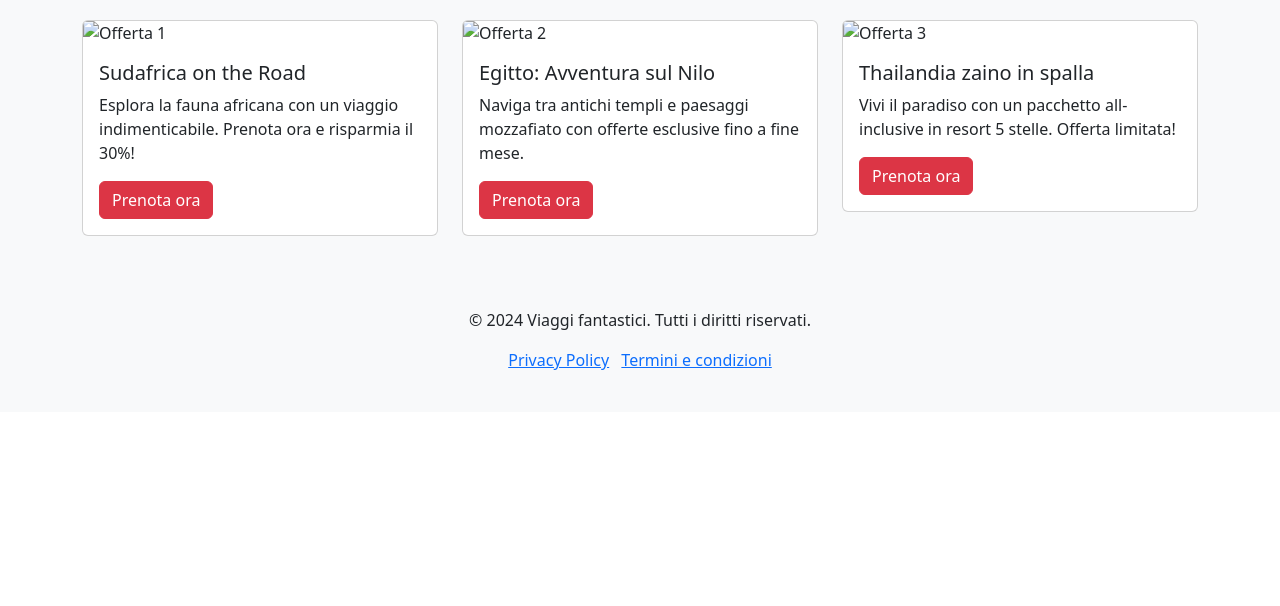
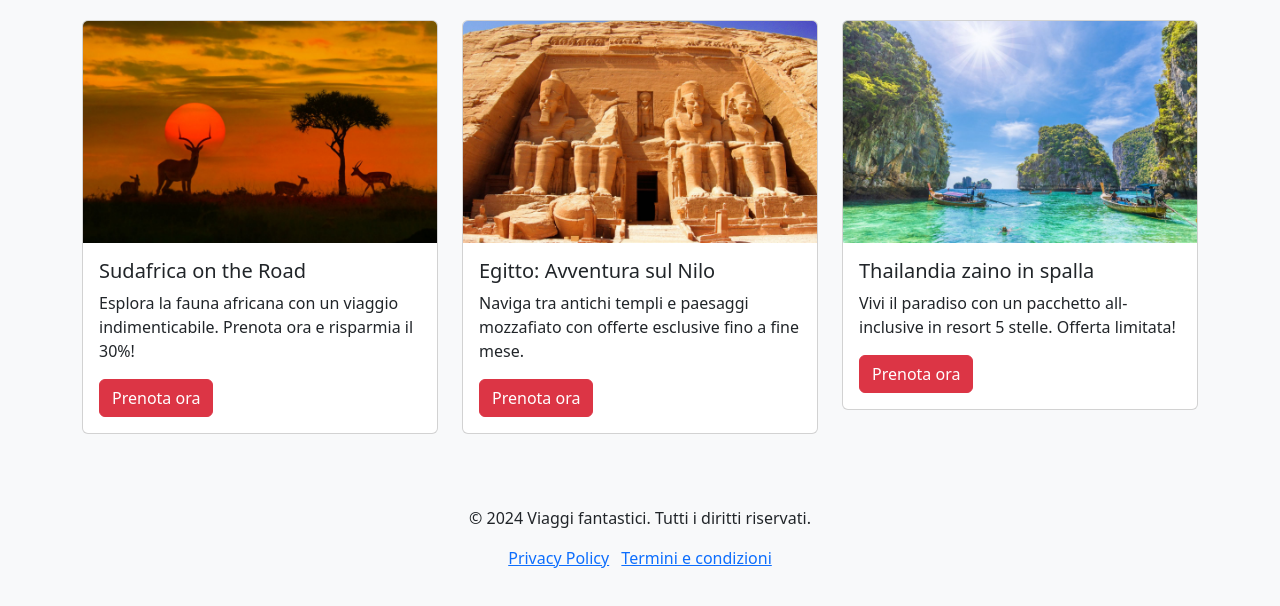
Before and after one commit to sassialberto/viaggi, a plain HTML site: page layout/offerte.html in a window 1280 px wide. Shown: the part 146-752 px from the top of the page. Drawn offline with nearby package versions, Linux system fonts and the light colour scheme; the site is published under a folder, as on GitHub Pages, so addresses that start at the root find nothing.

Commit message:
immagini sistemate

```diff
--- a/layout/offerte.html
+++ b/layout/offerte.html
@@ -34,7 +34,7 @@
           <div class="row">
             <div class="col-md-4">
               <div class="card">
-                <img src="/immagini/sud africa.jpg" class="card-img-top" alt="Offerta 1">
+                <img src="immagini/sud africa.jpg" class="card-img-top" alt="Offerta 1">
                 <div class="card-body">
                   <h5 class="card-title">Sudafrica on the Road</h5>
                   <p class="card-text">Esplora la fauna africana con un viaggio indimenticabile. Prenota ora e risparmia il 30%!</p>
@@ -44,7 +44,7 @@
             </div>
             <div class="col-md-4">
               <div class="card">
-                <img src="/immagini/egitto.jpg" class="card-img-top" alt="Offerta 2">
+                <img src="immagini/egitto.jpg" class="card-img-top" alt="Offerta 2">
                 <div class="card-body">
                   <h5 class="card-title">Egitto: Avventura sul Nilo</h5>
                   <p class="card-text">Naviga tra antichi templi e paesaggi mozzafiato con offerte esclusive fino a fine mese.</p>
@@ -54,7 +54,7 @@
             </div>
             <div class="col-md-4">
               <div class="card">
-                <img src="/immagini/thailandia.jpg" class="card-img-top" alt="Offerta 3">
+                <img src="immagini/thailandia.jpg" class="card-img-top" alt="Offerta 3">
                 <div class="card-body">
                   <h5 class="card-title">Thailandia zaino in spalla</h5>
                   <p class="card-text">Vivi il paradiso con un pacchetto all-inclusive in resort 5 stelle. Offerta limitata!</p>
```
